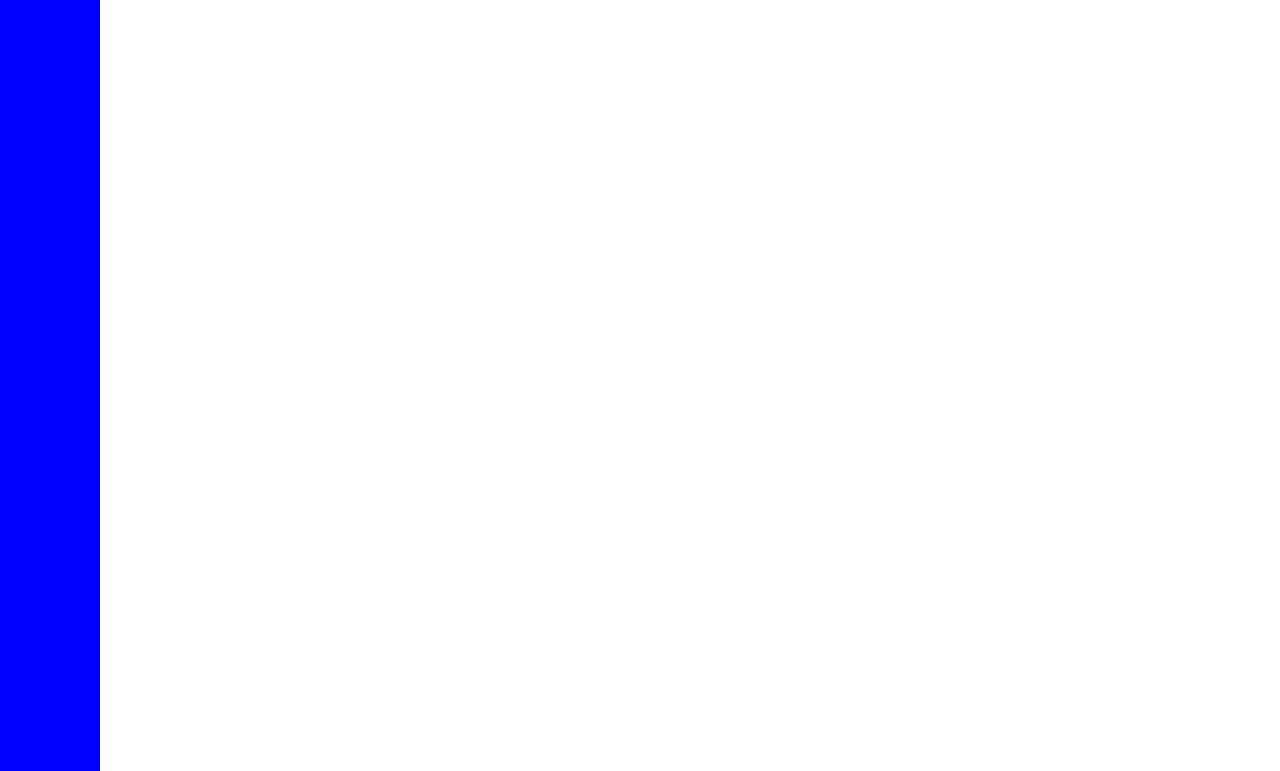
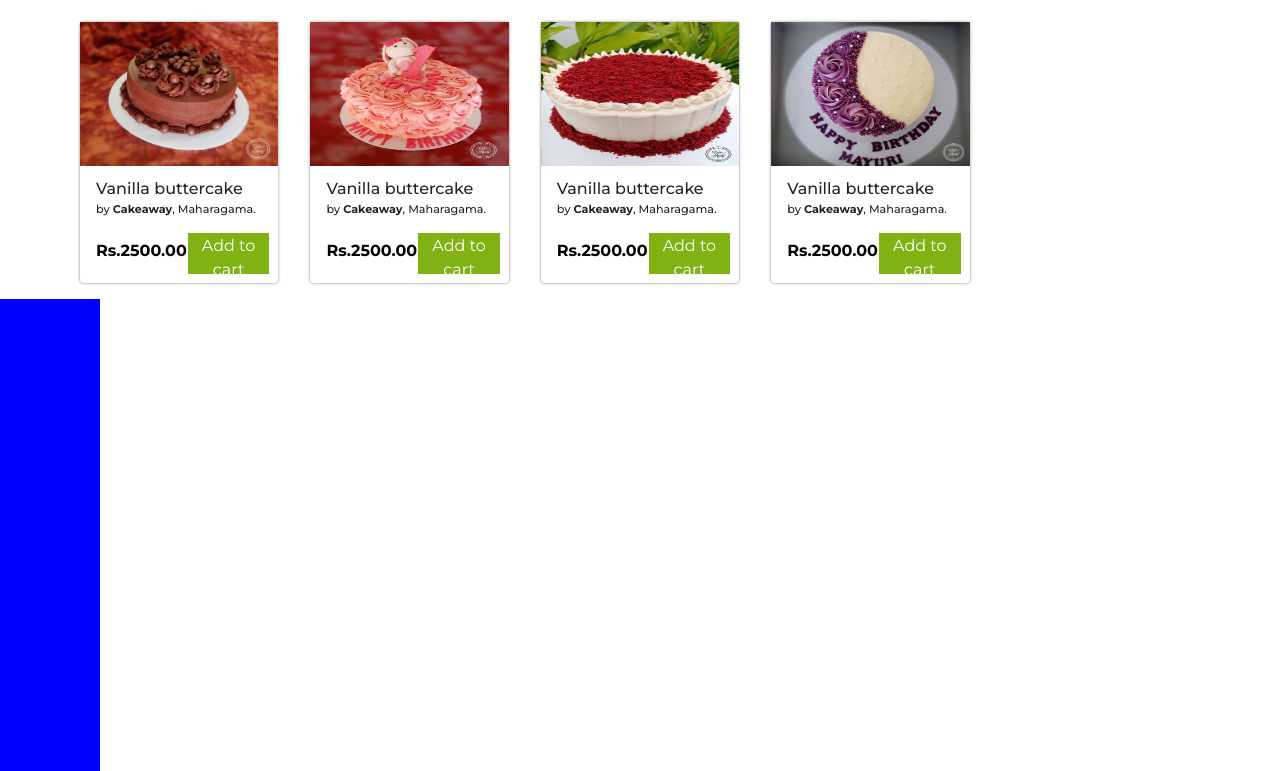
Before and after one commit to prabhathjay/cakeaway, a plain HTML site: page index.html in a window 1280 px wide. Shown: the part 642-1413 px from the top of the page. Drawn offline with nearby package versions, Linux system fonts and the light colour scheme.

Commit message:
Add files via upload

```diff
--- a/css/master.css
+++ b/css/master.css
@@ -4,7 +4,7 @@
 body {
   text-align: center;
   margin: 0;
-  font-family: sans-serif;
+  font-family: 'Montserrat',sans-serif;
 }
 
 p {
@@ -87,21 +87,53 @@ button:focus, input:focus {
   list-style: none;
 }
 
-.mc-list-item {
+/* main categories list item ancher tag */
+.mcli-a {
   text-decoration: none;
   color: white;
   font-family: 'Montserrat', sans-serif;
   /* transition-duration: 0.4s; */
-
 }
 
-.mc-list-item:hover {
-  font-size: 1.2rem;
+.mcli-a:hover {
+  /* font-size: 1.2rem; */
   text-decoration: none;
-  color: white;
   font-family: 'Montserrat', sans-serif;
 }
 
+/* underline animation */
+.mcl-item {
+  position: relative;
+}
+
+
+.mcli-a:hover {
+  text-decoration: none;
+  color: white;
+}
+
+/*underline should absolutely postioned relative to parent (li) */
+
+.mcli-a:after {
+  content: '';
+  position: absolute;
+  width: 0;
+  height: 2px;
+  display: block;
+  margin-top: 2px;
+  right: 0;
+  background: #fff;
+  transition: width 0.4s ease;
+}
+
+.mcli-a:hover:after {
+  width: 100%;
+  left: 0;
+  background: #fff;
+}
+
+
+/* my shop button styles */
 .myshop {
   width: 9.6rem;
   height: 5.3vh;
@@ -115,7 +147,7 @@ button:focus, input:focus {
   border: 1px solid white;
   border-radius: 3px;
   background-color: #206a5d;
-  transition-duration: 0.4s;
+  transition-duration: 0.15s;
 }
 
 .myshop:hover {
@@ -125,7 +157,7 @@ button:focus, input:focus {
 }
 
 .myshop:active {
-  opacity: 0.8;
+  background-color: #206a5d;
 }
 /**********************Search_Section**********************/
 
@@ -222,7 +254,7 @@ button:focus, input:focus {
 }
 
 .wn-search-button:active {
-  opacity: 0.8;
+  background-color: #206a5d;
 }
 
 .wn-search-button:focus {
@@ -244,22 +276,124 @@ button:focus, input:focus {
   box-sizing: content-box;
 }
 
-/**********************Features_Section**********************/
+/**********************Popular_Searches_Section**********************/
 
-
-/* .fi-heading {
-  font-size: 1.2rem;
-  color: #206a5d;
-  margin-bottom: 8px;
+/* section styles */
+.popular-searches {
+  width: 100%;
 }
 
-.fi-subheading {
+/* section heading div */
+.ps-heading {
+  height: 5.5rem;
+  position: relative;
+  text-align: left;
+}
+
+/* section heading h1 element */
+.ps-heading-text {
   color: #206a5d;
-  font-size: 0.9rem;
-  font-weight: 500;
-  margin-top: 0;
-} */
+  font-size: 2rem;
+  font-weight: 800;
+  padding: 1.75rem 0 1.75rem 0;
+  margin-bottom: 0;
+  height: 100%;
 
+}
+
+/* items container div */
+.ps-container {
+  width: 90%;
+  height: 100%;
+  margin: 0 auto;
+}
+
+/* container div for popular cards */
+.ps-items {
+  width: 100%;
+  margin: 0 auto;
+  display: flex;
+}
+
+/* container div for each card */
+.ps-item {
+  width: 20%;
+  height: 100%;
+  padding: 1rem;
+}
+
+/**********************Card_styles**********************/
+
+.card {
+  text-align: left;
+  box-shadow: 0 0 3px grey;
+  border: none;
+}
+
+.card-img {
+  height: 9rem;
+  border-radius: 0;
+}
+
+.card:hover {
+  box-shadow: 0 0 10px grey;
+}
+
+.item-name {
+  padding: 0.8rem 1rem 0 1rem;
+  font-size: 1rem;
+  margin-bottom: 0.3rem;
+}
+
+.item-shop-details {
+  padding: 0 1rem 0 1rem;
+  font-size: 0.7rem;
+}
+
+.item-shop-name {
+  font-weight: bold;
+}
+
+.item-shop-location {
+
+}
+
+.item-price-n-btn {
+  display: flex;
+  padding: 0.5rem 0.5rem 0.5rem 1rem;
+  justify-content: space-between;
+}
+
+.item-price {
+  margin: 0.45rem 0;
+  font-size: 1rem;
+  font-weight: bold;
+  color: black;
+}
+
+.item-price-amount {
+
+}
+
+/* add to cart button */
+.atc-btn {
+  width: 7rem;
+  height: 5.3vh;
+  font-size: 1rem;
+  font-weight: normal;
+  color: white;
+  font-family:'Montserrat', sans-serif;
+  text-align: center;
+  text-decoration: none;
+  border: 1px solid white;
+  /* border-radius: 3px; */
+  background-color: #81b214;
+  transition-duration: 0.15s;
+}
+
+.atc-btn:active {
+  background-color: #206a5d;
+}
 /**********************Carrousal_Section**********************/
 
 .test {
--- a/index.html
+++ b/index.html
@@ -27,17 +27,17 @@
         <div class="main-categories">
           <button type="button" name="button" class="myshop">My shop</button>
           <ul class="mc-list">
-            <li>
-              <a class="mc-list-item" href="#">Home</a>
+            <li class="mcl-item" >
+              <a class="mcli-a" href="#">Home</a>
             </li>
-            <li>
-              <a class="mc-list-item" href="#">Request</a>
+            <li class="mcl-item">
+              <a class="mcli-a" href="#">Request</a>
             </li>
-            <li>
-              <a class="mc-list-item" href="#">Offers</a>
+            <li class="mcl-item">
+              <a class="mcli-a" href="#">Offers</a>
             </li>
-            <li>
-              <a class="mc-list-item" href="#">Login</a>
+            <li class="mcl-item">
+              <a class="mcli-a" href="#">Login</a>
             </li>
           </ul>
           <!-- Top right dropdown in m/view -->
@@ -78,16 +78,64 @@
 
 
 
-  <section class="features">
-    <div class="f-container">
-      <div class="feature-item">
-
+  <section class="popular-searches">
+    <div class="ps-container">
+      <div class="ps-heading">
+        <h1 class="ps-heading-text">Popular Searches</h1>
       </div>
-      <div class="feature-item">
-
-      </div>
-      <div class="feature-item">
-
+      <div class="ps-items">
+        <div class="ps-item">
+          <div class="card">
+            <img class="card-img" src="images/cake1.jpg" alt="cake image">
+            <div class="">
+              <h4 class="item-name">Vanilla buttercake</h4>
+              <h5 class="item-shop-details">by <span class="item-shop-name">Cakeaway</span>, <span>Maharagama</span>.</h5>
+            </div>
+            <div class="item-price-n-btn">
+              <p class="item-price">Rs.<span class="item-price-amount">2500.00</span></p>
+              <button class="atc-btn" type="button" name="button">Add to cart</button>
+            </div>
+          </div>
+        </div>
+        <div class="ps-item">
+          <div class="card">
+            <img class="card-img" src="images/cake2.jpg" alt="cake image">
+            <div class="">
+              <h4 class="item-name">Vanilla buttercake</h4>
+              <h5 class="item-shop-details">by <span class="item-shop-name">Cakeaway</span>, <span>Maharagama</span>.</h5>
+            </div>
+            <div class="item-price-n-btn">
+              <p class="item-price">Rs.<span class="item-price-amount">2500.00</span></p>
+              <button class="atc-btn" type="button" name="button">Add to cart</button>
+            </div>
+          </div>
+        </div>
+        <div class="ps-item">
+          <div class="card">
+            <img class="card-img" src="images/cake3.jpg" alt="cake image">
+            <div class="">
+              <h4 class="item-name">Vanilla buttercake</h4>
+              <h5 class="item-shop-details">by <span class="item-shop-name">Cakeaway</span>, <span>Maharagama</span>.</h5>
+            </div>
+            <div class="item-price-n-btn">
+              <p class="item-price">Rs.<span class="item-price-amount">2500.00</span></p>
+              <button class="atc-btn" type="button" name="button">Add to cart</button>
+            </div>
+          </div>
+        </div>
+        <div class="ps-item">
+          <div class="card">
+            <img class="card-img" src="images/cake4.jpg" alt="cake image">
+            <div class="">
+              <h4 class="item-name">Vanilla buttercake</h4>
+              <h5 class="item-shop-details">by <span class="item-shop-name">Cakeaway</span>, <span>Maharagama</span>.</h5>
+            </div>
+            <div class="item-price-n-btn">
+              <p class="item-price">Rs.<span class="item-price-amount">2500.00</span></p>
+              <button class="atc-btn" type="button" name="button">Add to cart</button>
+            </div>
+          </div>
+        </div>
       </div>
     </div>
   </section>
```
Also changed, not shown: images/cake1.jpg (added), images/cake2.jpg (added), images/cake3.jpg (added), images/cake4.jpg (added), 1 other file.
